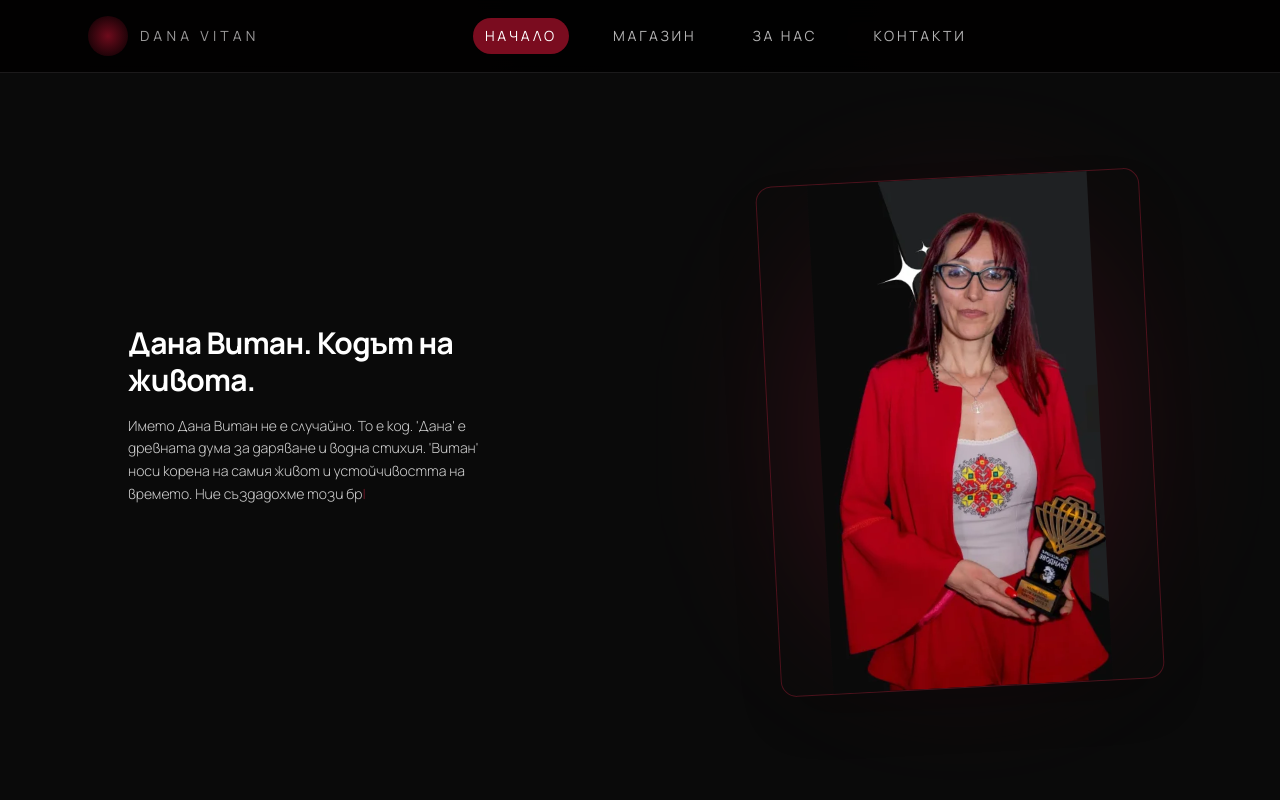
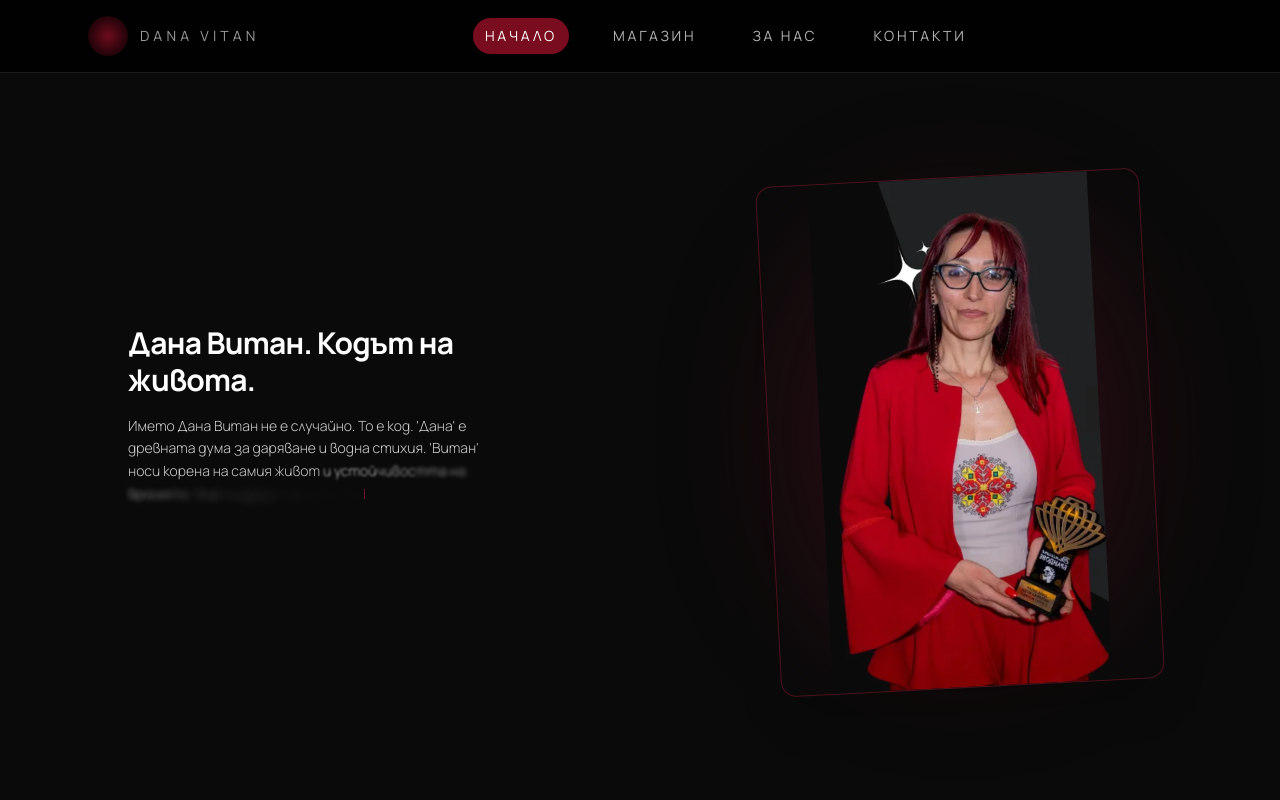
Before and after one commit to Niko5886/shopDanaVitan, a Next.js app: page / in a window 1280 px wide. Shown: the top 800 px of the page. Built offline with nearby package versions, Linux system fonts and the light colour scheme.

Commit message:
feat:(SUPER) add blur animation to TypewriterStory component and update character rendering

```diff
--- a/app/globals.css
+++ b/app/globals.css
@@ -63,3 +63,12 @@ body {
 .animate-fadeIn {
   animation: fadeIn 0.6s ease forwards;
 }
+
+@keyframes blurIn {
+  0%   { filter: blur(8px); opacity: 0.2; }
+  100% { filter: blur(0px); opacity: 1; }
+}
+.char-blur-in {
+  display: inline;
+  animation: blurIn 1.8s ease forwards;
+}
--- a/components/TypewriterStory.tsx
+++ b/components/TypewriterStory.tsx
@@ -7,9 +7,11 @@ const TITLE = 'Дана Витан. Кодът на живота.';
 const BODY =
   "Името Дана Витан не е случайно. То е код. 'Дана' е древната дума за даряване и водна стихия. 'Витан' носи корена на самия живот и устойчивостта на времето. Ние създадохме този бранд, за да съберем разпилените парчета на съвременната жена. В свят, който постоянно иска нещо от нас, ние се обръщаме към източниците, които ни зареждат. Вярваме, че дрехата трябва да има памет. Затова вплитаме в модерните силуети защитните символи на етно мотивите. Вярваме, че аксесоарът трябва да има вибрация. Затова подбираме полускъпоценни камъни, които не просто блестят, а работят за твоята енергия. Дана Витан е мода за жената, която стъпва здраво на земята, но главата ѝ е в звездите.";
 
+type Char = { char: string; id: number };
+
 export default function TypewriterStory() {
-  const [titleText, setTitleText] = useState('');
-  const [bodyText, setBodyText] = useState('');
+  const [titleChars, setTitleChars] = useState<Char[]>([]);
+  const [bodyChars, setBodyChars] = useState<Char[]>([]);
   const [titleDone, setTitleDone] = useState(false);
   const [bodyDone, setBodyDone] = useState(false);
   const [showButton, setShowButton] = useState(false);
@@ -18,7 +20,8 @@ export default function TypewriterStory() {
     let i = 0;
     const interval = setInterval(() => {
       if (i < TITLE.length) {
-        setTitleText(TITLE.slice(0, i + 1));
+        const idx = i;
+        setTitleChars(prev => [...prev, { char: TITLE[idx], id: idx }]);
         i++;
       } else {
         clearInterval(interval);
@@ -35,7 +38,8 @@ export default function TypewriterStory() {
       let j = 0;
       bodyInterval = setInterval(() => {
         if (j < BODY.length) {
-          setBodyText(BODY.slice(0, j + 1));
+          const idx = j;
+          setBodyChars(prev => [...prev, { char: BODY[idx], id: idx }]);
           j++;
         } else {
           if (bodyInterval) clearInterval(bodyInterval);
@@ -53,13 +57,17 @@ export default function TypewriterStory() {
   return (
     <div className="flex flex-col gap-4 max-w-sm w-full">
       <h1 className="text-white text-2xl md:text-3xl font-bold leading-tight tracking-tight min-h-[3rem]">
-        {titleText}
+        {titleChars.map(({ char, id }) => (
+          <span key={id} className="char-blur-in">{char}</span>
+        ))}
         {!titleDone && <span className="text-[#8B1A2F] animate-pulse">|</span>}
       </h1>
 
       {titleDone && (
         <p className="text-white/80 text-xs md:text-sm font-light leading-relaxed min-h-[8rem]">
-          {bodyText}
+          {bodyChars.map(({ char, id }) => (
+            <span key={id} className="char-blur-in">{char}</span>
+          ))}
           {!bodyDone && <span className="text-[#8B1A2F] animate-pulse">|</span>}
         </p>
       )}
```
